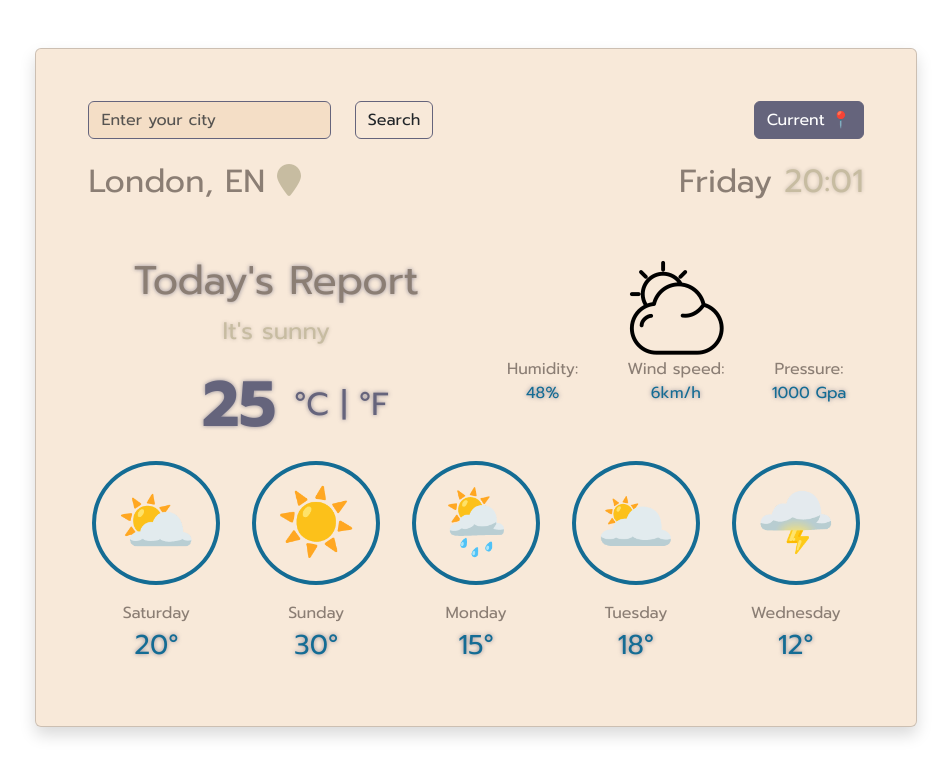
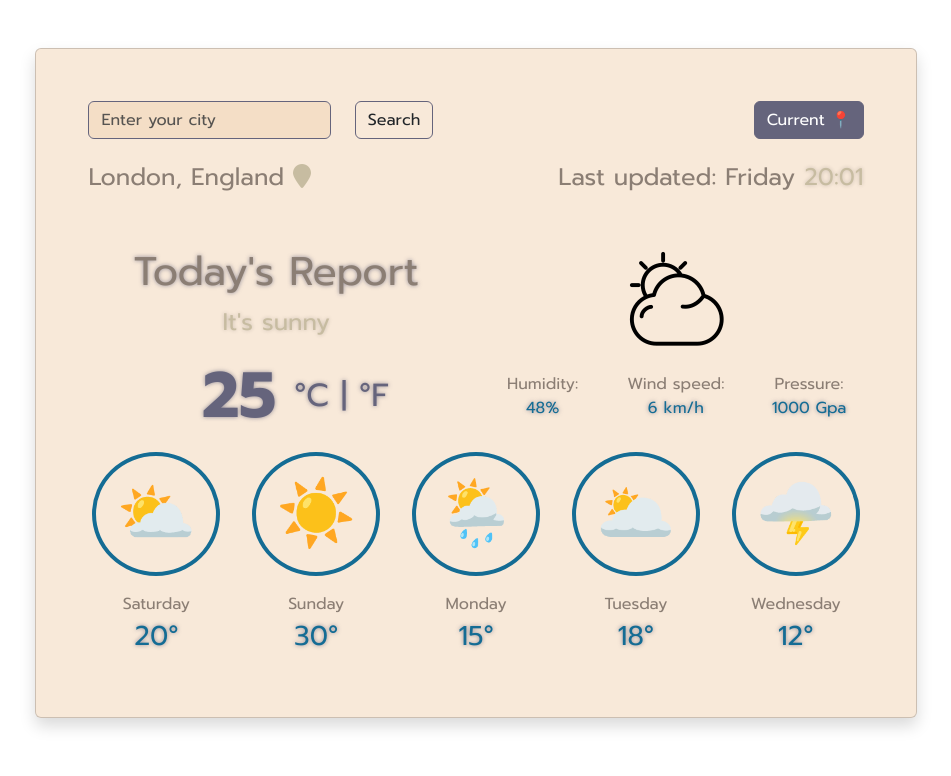
Before and after one commit to Darymee/weather-app, a plain HTML site: page index.html in a window 1280 px wide. Shown: the whole page, without its empty margins (164-1115 px from the left). Drawn offline with nearby package versions, Linux system fonts and the light colour scheme.

Commit message:
added update text

```diff
--- a/index.html
+++ b/index.html
@@ -59,15 +59,16 @@
             </div>
           </form>
           <div class="row mb-5">
-            <div class="col">
-              <h2>
+            <div class="col-5">
+              <h2 class="location">
                 <span id="city">London,</span>
-                <span id="country">EN</span>
+                <span id="country">England</span>
                 <i class="fa-sharp fa-solid fa-location-pin"></i>
               </h2>
             </div>
-            <div class="col">
+            <div class="col-7">
               <h2 class="date">
+                Last updated:
                 <span id="current-day"> Friday </span>
                 <span class="time" id="current-time">20:01</span>
               </h2>
@@ -106,24 +107,25 @@
                 src="src/images/icon-sun.png"
                 alt="weather icon"
                 id="icon"
-                class="big-icon"
+                class="big-icon mb-4"
               />
 
               <div class="row">
-                <div class="col">
+                <div class="col p-0">
                   <p class="info">
-                    Humidity: <span class="info-value" id="humidity">48%</span>
+                    Humidity:<br />
+                    <span class="info-value" id="humidity">48%</span>
                   </p>
                 </div>
-                <div class="col">
+                <div class="col p-0">
                   <p class="info">
-                    Wind speed:
-                    <span class="info-value" id="wind-speed">6km/h</span>
+                    Wind speed:<br />
+                    <span class="info-value" id="wind-speed">6 km/h</span>
                   </p>
                 </div>
-                <div class="col">
+                <div class="col p-0">
                   <p class="info">
-                    Pressure:
+                    Pressure:<br />
                     <span class="info-value" id="pressure">1000 Gpa</span>
                   </p>
                 </div>
--- a/src/script.js
+++ b/src/script.js
@@ -52,6 +52,7 @@ function changeTemperature(temperature) {
 }
 
 function getWeather(response) {
+  console.log(response.data);
   let city = response.data.city;
   let countryName = response.data.country;
   let temperature = Math.round(response.data.temperature.current);
--- a/src/styles.css
+++ b/src/styles.css
@@ -45,8 +45,13 @@ body {
   color: #212529;
 }
 
+.location {
+  font-size: 1.5rem;
+}
+
 .date {
   text-align: right;
+  font-size: 1.5rem;
 }
 
 .time {
```
